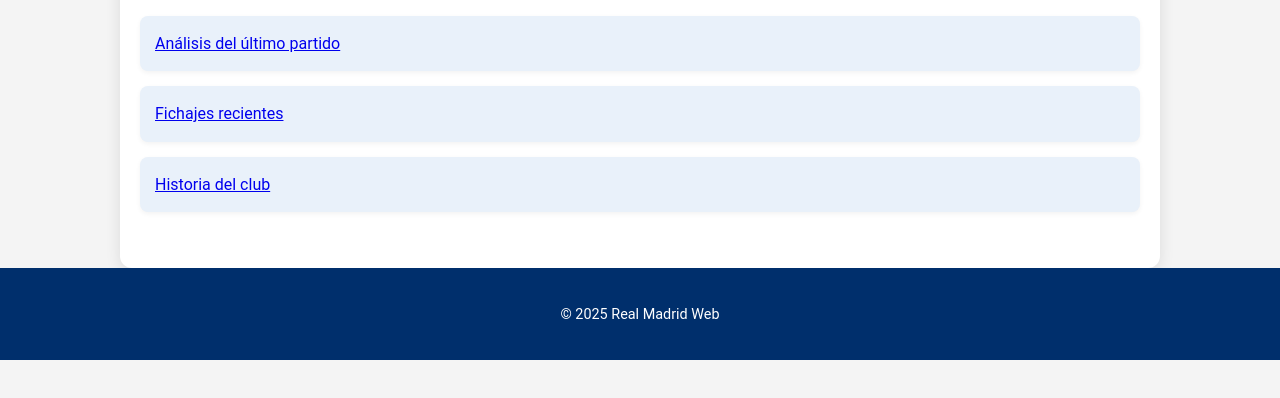
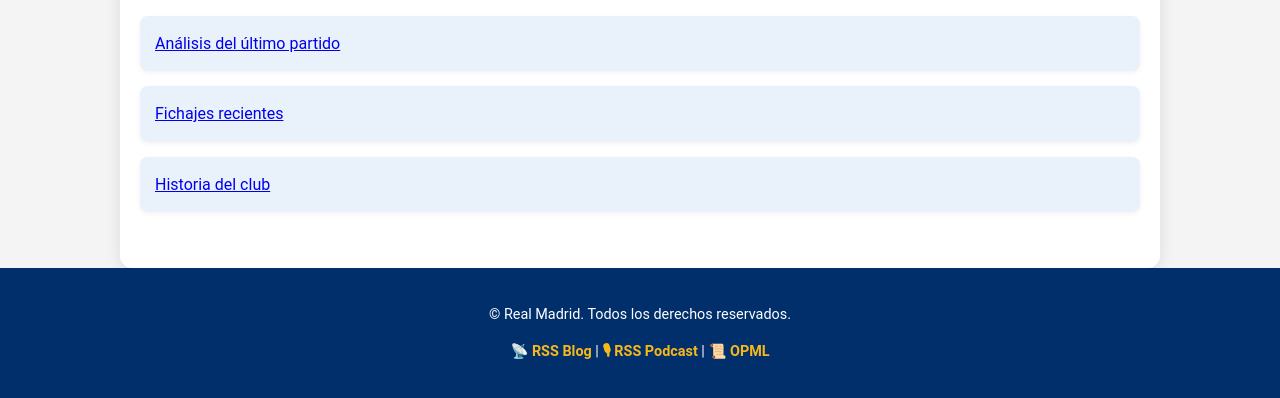
Before and after one commit to yarelete/web-rss, a plain HTML site: page blog/index.html in a window 1280 px wide. Shown: the part 543-941 px from the top of the page. Before the commit the page ends 903 px from the top, so only its background shows below. Drawn offline with Linux system fonts and the light colour scheme.

Commit message:
añadir opml al resto de index

```diff
--- a/blog/index.html
+++ b/blog/index.html
@@ -25,7 +25,11 @@
         </ul>
     </main>
     <footer>
-        <p>&copy; 2025 Real Madrid Web</p>
+        <p>&copy; Real Madrid. Todos los derechos reservados.</p>
+        <p>
+            <a href="feed/rss.xml" aria-label="RSS Blog">📡 RSS Blog</a> |
+            <a href="feed/podcast.xml" aria-label="RSS Podcast">🎙 RSS Podcast</a> |
+            <a href="feed/feeds.opml" download="feeds.opml" aria-label="Suscripción OPML">📜 OPML</a>
     </footer>
 </body>
 </html>
```
Also changed, not shown: index.html (+0 -8 lines), podcast/index.html (+5 -1 lines).
